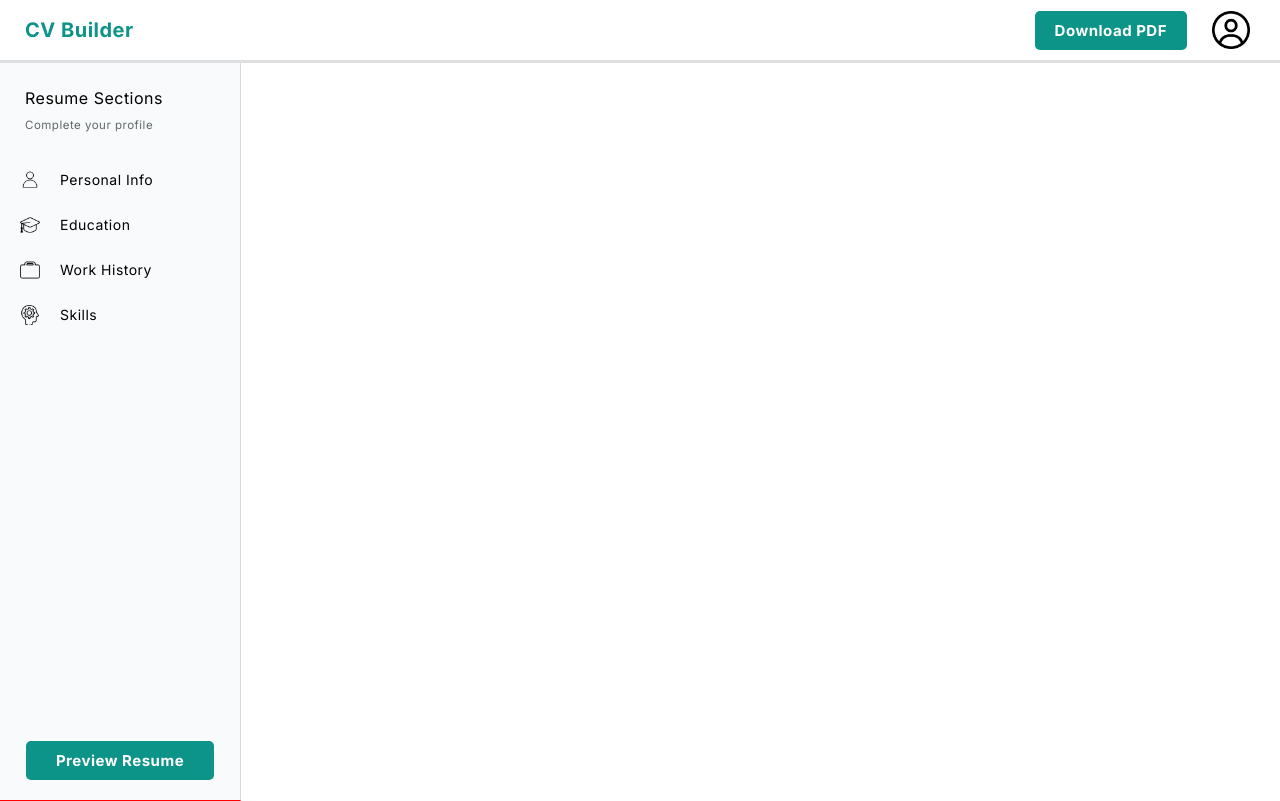
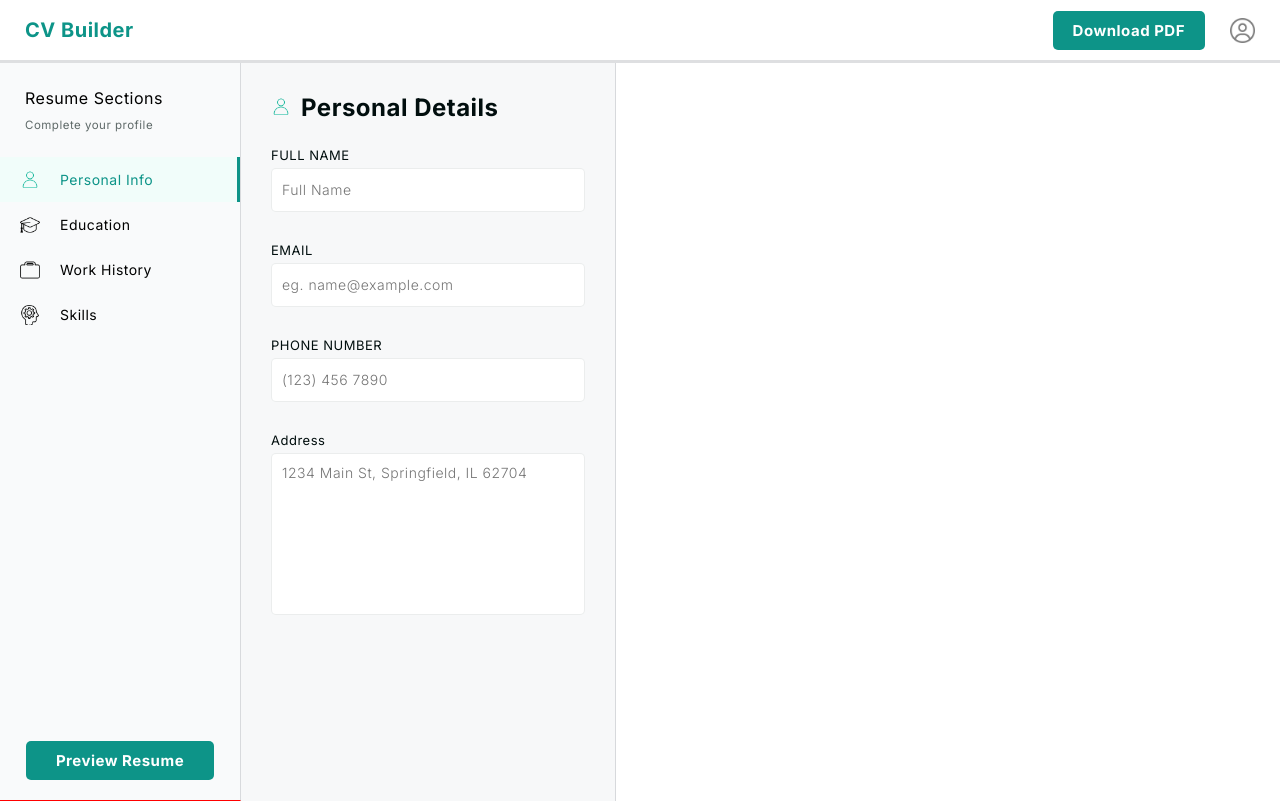
Before and after one commit to KTAGit/cv-application, a React (Vite) app: page / in a window 1280 px wide. Built offline with nearby package versions, Linux system fonts and the light colour scheme.

Commit message:
Add personalInfo component with user details layout and styles

```diff
--- /dev/null
+++ b/src/PersonalInfo.jsx
@@ -0,0 +1,35 @@
+import personIcon from "./assets/icons/user-avatar.png";
+
+export function PersonalInfo() {
+  return (
+    <div className="personal-info-container form">
+      <div className="title-wrapper">
+        <img src={personIcon} alt="" />
+        <h2>Personal Details</h2>
+      </div>
+
+      <form className="personal-info-form" action="#">
+        <div className="fullName wrapper">
+          <label htmlFor="fullName">FULL NAME</label>
+          <input id="fullName" type="text" placeholder="Full Name" />
+        </div>
+        <div className="email wrapper">
+          <label htmlFor="email">EMAIL</label>
+          <input id="email" type="email" placeholder="eg. name@example.com" />
+        </div>
+        <div className="phoneNumber wrapper">
+          <label htmlFor="phoneNumber">PHONE NUMBER</label>
+          <input id="phoneNumber" type="number" placeholder="(123) 456 7890" />
+        </div>
+        <div className="address wrapper">
+          <label htmlFor="address">Address</label>
+          <textarea
+            id="address"
+            type="text"
+            placeholder="1234 Main St, Springfield, IL 62704"
+          />
+        </div>
+      </form>
+    </div>
+  );
+}
--- a/src/Sidebar.jsx
+++ b/src/Sidebar.jsx
@@ -6,12 +6,21 @@ import defaultWorkHistoryIcon from "./assets/icons/default-suit-case.png";
 import workHistoryIcon from "./assets/icons/suit-case.png";
 import defaultSkillsIcon from "./assets/icons/default-automation.png";
 import skillsIcon from "./assets/icons/automation.png";
+import { PersonalInfo } from "./PersonalInfo";
 import { useState } from "react";
 
 export function Sidebar() {
-  const [isActive, setIsActive] = useState(null);
+  const [isActive, setIsActive] = useState(0);
+
+  function renderSection() {
+    switch (isActive) {
+      case 0:
+        return <PersonalInfo />;
+    }
+  }
 
   return (
+    <div className="main-wrapper">
       <div className="main-sidebar">
         <div className="category-section">
           <div className="section-info">
@@ -25,7 +34,9 @@ export function Sidebar() {
                   ? "personal-info-wrapper active"
                   : "personal-info-wrapper"
               }
-            onClick={() => setIsActive(0)}
+              onClick={() => {
+                setIsActive(0);
+              }}
             >
               <img
                 src={isActive === 0 ? personalIcon : defaultPersonalIcon}
@@ -35,7 +46,9 @@ export function Sidebar() {
             </div>
             <div
               className={
-              isActive === 1 ? "education-wrapper active" : "education-wrapper"
+                isActive === 1
+                  ? "education-wrapper active"
+                  : "education-wrapper"
               }
               onClick={() => setIsActive(1)}
             >
@@ -65,7 +78,10 @@ export function Sidebar() {
               }
               onClick={() => setIsActive(3)}
             >
-            <img src={isActive === 3 ? skillsIcon : defaultSkillsIcon} alt="" />
+              <img
+                src={isActive === 3 ? skillsIcon : defaultSkillsIcon}
+                alt=""
+              />
               <p>Skills</p>
             </div>
           </div>
@@ -74,5 +90,7 @@ export function Sidebar() {
           <button className="preview-btn">Preview Resume</button>
         </div>
       </div>
+      {renderSection()}
+    </div>
   );
 }
--- a/src/index.css
+++ b/src/index.css
@@ -28,7 +28,7 @@ body {
 .profile-wrapper {
   display: flex;
   align-items: center;
-  padding-right: 30px;
+  padding-right: 25px;
 }
 
 .download-btn {
@@ -46,8 +46,9 @@ body {
 }
 
 .profile-icon {
-  width: 38px;
-  height: 38px;
+  width: 25px;
+  height: 25px;
+  filter: contrast(0%);
 }
 
 .main-sidebar {
@@ -90,6 +91,7 @@ body {
   width: 20px;
   height: 20px;
   margin-left: 20px;
+  filter: contrast(250%);
 }
 
 .personal-info-wrapper {
@@ -159,3 +161,85 @@ body {
   border-right: #0d9488 solid 3px;
   color: #0d9488;
 }
+
+.main-wrapper {
+  display: flex;
+}
+
+.personal-info-container {
+  width: fit-content;
+  padding: 10px 30px 0px 30px;
+  background-color: #f7f8f9;
+  border-right: solid 1px #10182723;
+}
+
+.title-wrapper {
+  display: flex;
+  font-family: "Inter", sans-serif;
+  letter-spacing: 0.5px;
+  font-weight: bold;
+  color: rgb(1, 14, 14);
+  align-items: center;
+  gap: 10px;
+  margin-bottom: 5px;
+}
+
+.title-wrapper img {
+  width: 20px;
+  height: 20px;
+  filter: contrast(250%);
+}
+
+.personal-info-form {
+  display: flex;
+  flex-direction: column;
+  font-family: "Inter", sans-serif;
+  letter-spacing: 0.5px;
+  font-weight: 400;
+  font-size: 13px;
+  color: rgb(1, 14, 14);
+  gap: 30px;
+}
+
+.personal-info-form .wrapper {
+  display: flex;
+  flex-direction: column;
+  gap: 5px;
+}
+
+.personal-info-form .wrapper input {
+  width: 300px;
+  height: 40px;
+  font-family: "Inter", sans-serif;
+  letter-spacing: 0.5px;
+  font-weight: 300;
+  font-size: 14px;
+  padding-left: 10px;
+  border: #5e69681f solid 1px;
+  border-radius: 5px;
+}
+
+.personal-info-form .wrapper input:focus {
+  outline: none;
+  border: #0d9488 solid 1px;
+  box-shadow: 0px 0px 3px 1px #0d94894b;
+}
+
+.personal-info-form .wrapper textarea {
+  min-width: 290px;
+  min-height: 140px;
+  font-family: "Inter", sans-serif;
+  letter-spacing: 0.5px;
+  font-weight: 300;
+  font-size: 14px;
+  padding-left: 10px;
+  border-color: #5e69681f;
+  border-radius: 5px;
+  padding: 10px;
+  resize: none;
+}
+.personal-info-form .wrapper textarea:focus {
+  outline: none;
+  border: #0d9488 solid 1px;
+  box-shadow: 0px 0px 3px 1px #0d94894b;
+}
```
Lines whose indentation alone changed are shown as unchanged.
